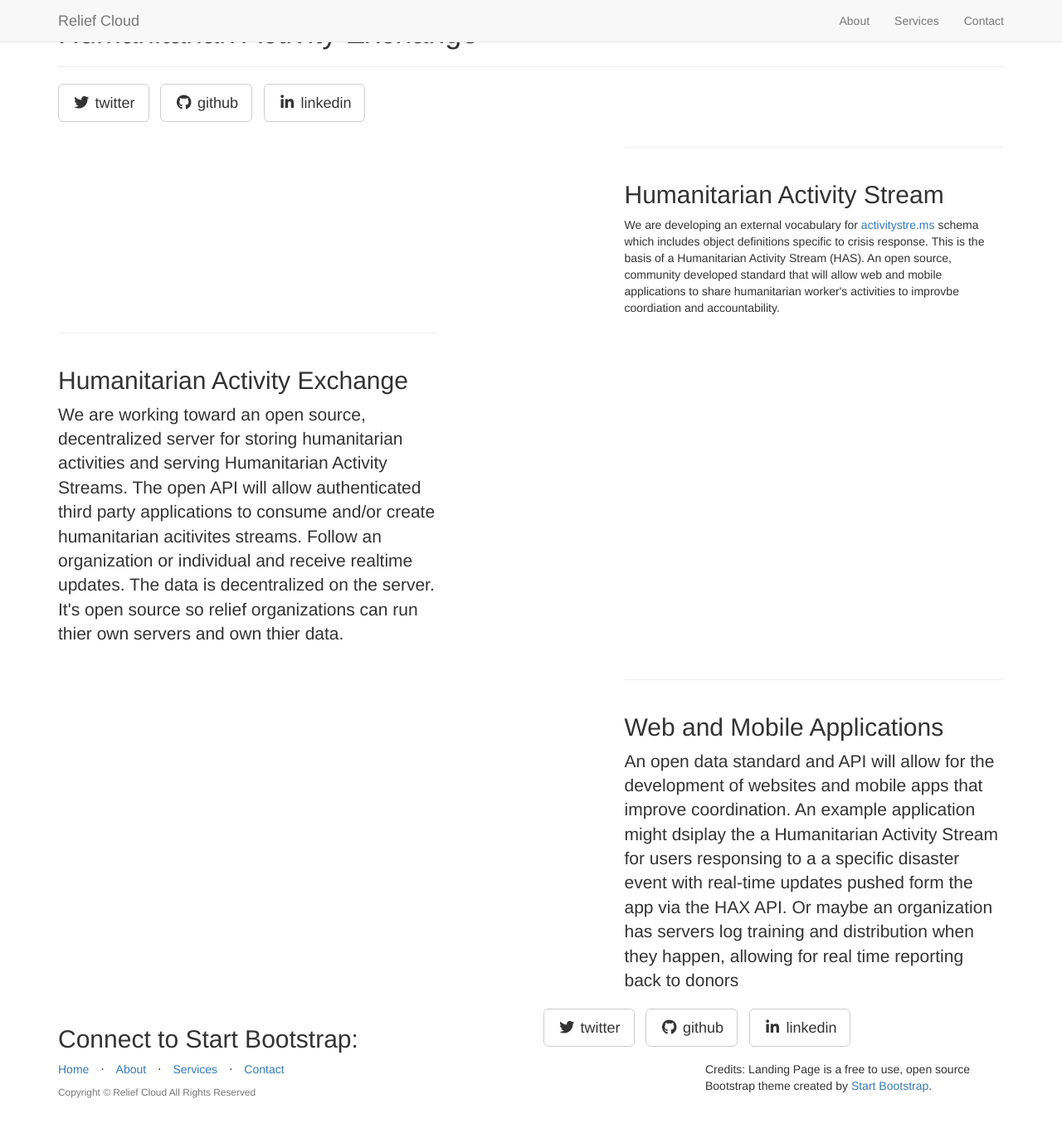
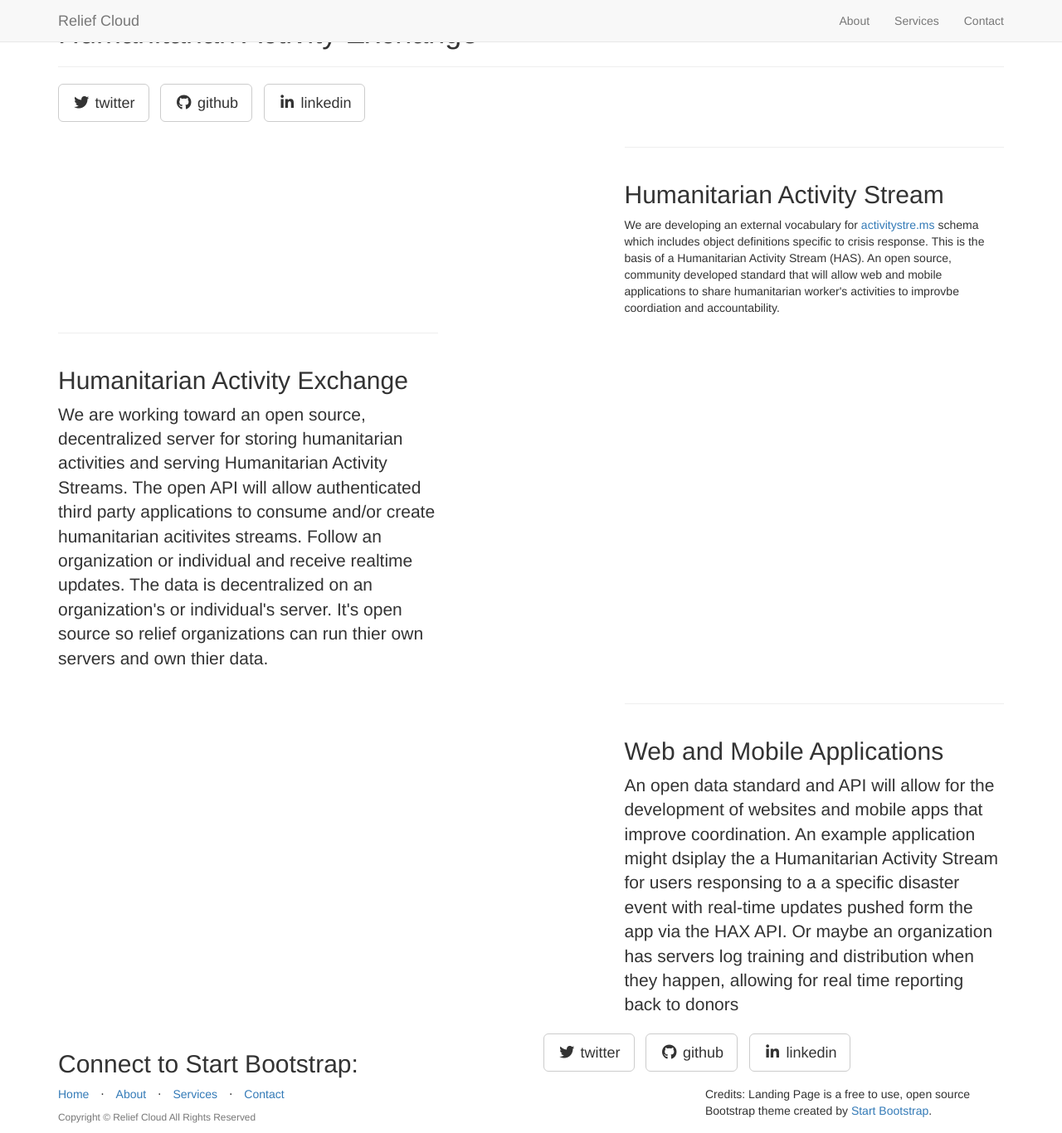
Before and after one commit to ReliefCloud/reliefcloud.github.io, a Jekyll site: the page built from _posts/2014-09-22-services-2.markdown, in a window 1280 px wide and 1366 px high. Shown: the whole window at 83% size. Built offline with Jekyll 4.4.1, drawn with Linux system fonts in a browser that asks for light colours; nearby versions of some CDN libraries; library files that are not in the unit come from our copies.

Commit message:
Update 2014-09-22-services-2.markdown

```diff
--- a/_posts/2014-09-22-services-2.markdown
+++ b/_posts/2014-09-22-services-2.markdown
@@ -4,6 +4,6 @@ img: has-badge.png
 category: About
 title: Humanitarian Activity Exchange
 description: |
-  <p class="lead">We are working toward an open source, decentralized server for storing humanitarian activities and serving Humanitarian Activity Streams.  The open API will allow authenticated third party applications to consume and/or create humanitarian acitivites streams.   Follow an organization or individual and receive realtime updates.  The data is decentralized on the server.  It's open source so relief organizations can run thier own servers and own thier data.</p>
+  <p class="lead">We are working toward an open source, decentralized server for storing humanitarian activities and serving Humanitarian Activity Streams.  The open API will allow authenticated third party applications to consume and/or create humanitarian acitivites streams.   Follow an organization or individual and receive realtime updates.  The data is decentralized on an organization's or individual's server.  It's open source so relief organizations can run thier own servers and own thier data.</p>
 
 ---
```
